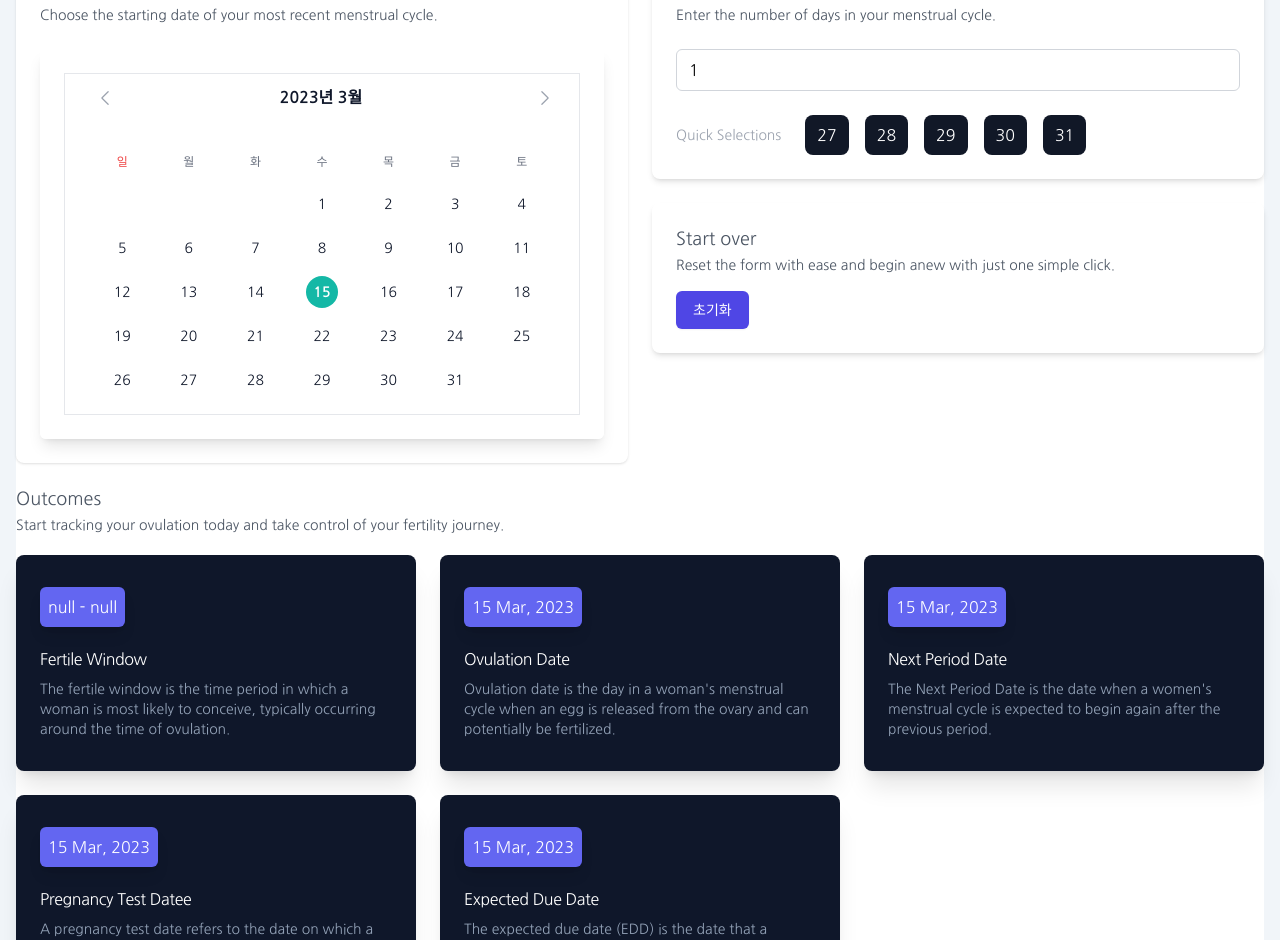
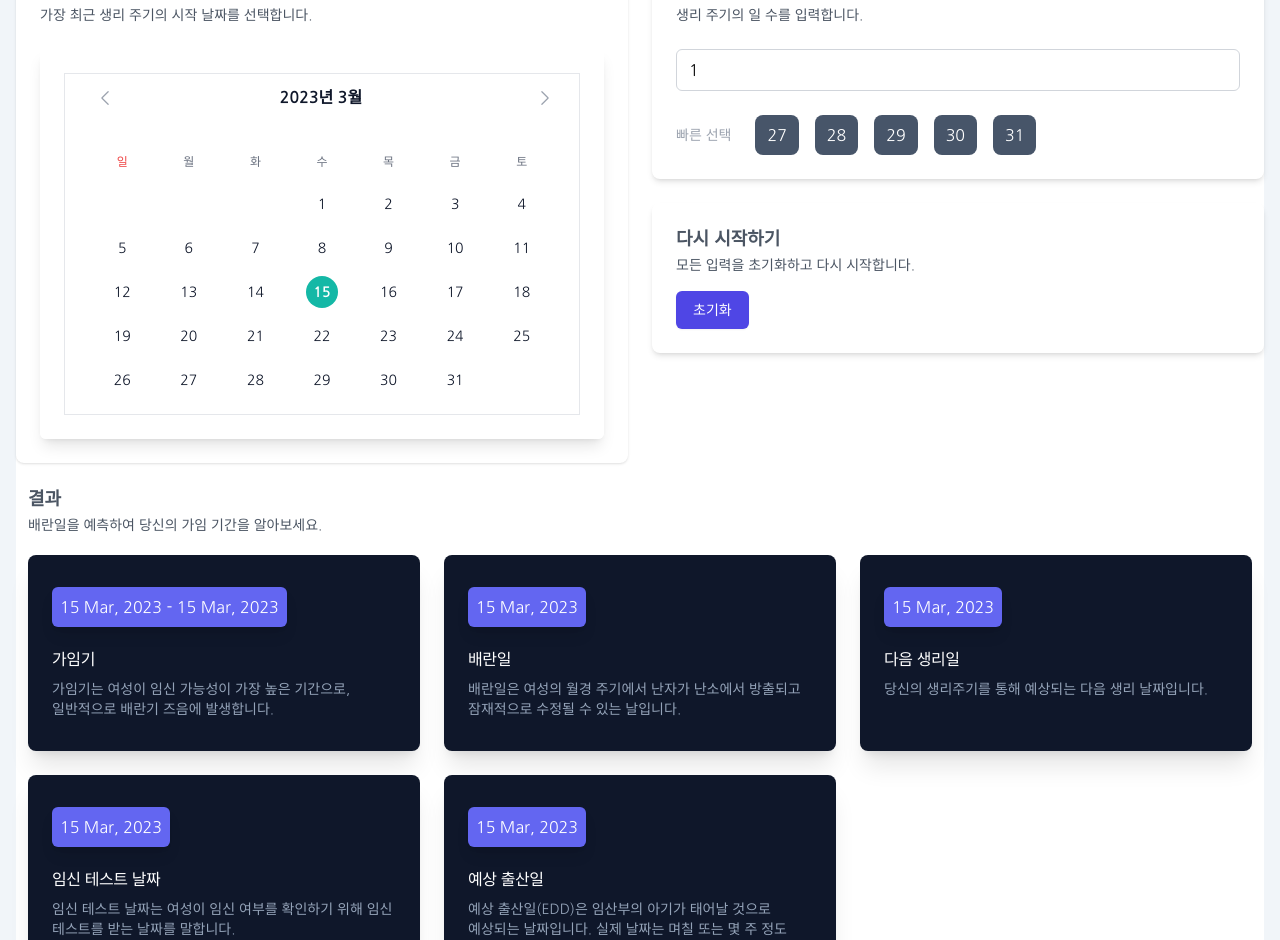
Before and after one commit to min33sky/ovulation-calculator, a Next.js app: page / in a window 1280 px wide. Shown: the part 447-1387 px from the top of the page. Built offline with nearby package versions, Linux system fonts and the light colour scheme.

Commit message:
feat: korean

```diff
--- a/app/page.tsx
+++ b/app/page.tsx
@@ -12,9 +12,9 @@ export default function Home() {
               배란일 계산기
             </h2>
             <p className="mt-2 text-3xl font-bold tracking-tight text-gray-900 sm:text-4xl">
-              배란 주기를 결정하세요.
+              당신의 배란일을 알아봅시다.
             </p>
-            <p className="mx-auto mt-6 max-w-2xl text-lg leading-8 text-gray-600">
+            <p className="mx-auto mt-6 max-w-2xl break-keep text-justify text-lg leading-8 text-gray-600 ">
               이 계산기를 사용하여 배란 가능성이 높은 시기를 식별하여 가임일을
               파악하세요. 생리 기간은 사람마다 다르고, 달마다 다를 수 있기
               때문에 이 도구는 여러분이 자신의 주기를 더 잘 이해할 수 있도록
--- a/components/Calculator.tsx
+++ b/components/Calculator.tsx
@@ -14,8 +14,8 @@ export default function Calculator() {
           <div className="col-span-3 sm:col-span-2">
             <div className="rounded-lg p-3 shadow sm:p-4 md:p-6">
               <Headline
-                primary="Last period"
-                secondary="Choose the starting date of your most recent menstrual cycle."
+                primary="마지막 생리일"
+                secondary="가장 최근 생리 주기의 시작 날짜를 선택합니다."
               />
 
               <div className="mt-6">
@@ -28,8 +28,8 @@ export default function Calculator() {
             <div className="grid grid-cols-1 gap-6">
               <div className="rounded-lg p-3 shadow-md sm:p-4 md:p-6">
                 <Headline
-                  primary="Cycle length"
-                  secondary="Enter the number of days in your menstrual cycle."
+                  primary="생리 주기"
+                  secondary="생리 주기의 일 수를 입력합니다."
                 />
 
                 <div className="mt-6">
@@ -45,8 +45,8 @@ export default function Calculator() {
 
               <div className="rounded-lg p-3 shadow-md sm:p-4 md:p-6">
                 <Headline
-                  primary="Start over"
-                  secondary="Reset the form with ease and begin anew with just one simple click."
+                  primary="다시 시작하기"
+                  secondary="모든 입력을 초기화하고 다시 시작합니다."
                 />
 
                 <div className="mt-4">
@@ -67,7 +67,7 @@ export default function Calculator() {
         <div className="mt-6">
           {/* TODO: lastPeriod && cycleLength가 True여야 보여주기 */}
           <Outcomes
-            fertileWindow={[]}
+            fertileWindow={[Date.now(), Date.now()]}
             expectedDueDate={null}
             nextPeriod={null}
             ovulationDate={null}
--- a/components/Card.tsx
+++ b/components/Card.tsx
@@ -17,7 +17,7 @@ export default function Card({ date, title, description }: Props) {
       <h3 className="mt-5 text-base font-medium tracking-tight text-white">
         {title}
       </h3>
-      <p className="mt-2 text-sm text-slate-400">{description}</p>
+      <p className="mt-2 break-keep text-sm text-slate-400">{description}</p>
     </article>
   );
 }
--- a/components/CycleLength.tsx
+++ b/components/CycleLength.tsx
@@ -9,9 +9,7 @@ export default function CycleLength({ onQuickSelection }: Props) {
   return (
     <article className="mt-6 flex flex-1 flex-col sm:items-stretch sm:justify-start md:flex-row">
       <div className="mb-2 flex items-center md:mb-0">
-        <span className="text-sm font-medium text-gray-400">
-          Quick Selections
-        </span>
+        <span className="text-sm font-medium text-gray-400">빠른 선택</span>
       </div>
 
       <div className="md:ml-6">
--- a/components/Headline.tsx
+++ b/components/Headline.tsx
@@ -8,7 +8,7 @@ interface Props {
 export default function Headline({ primary, secondary }: Props) {
   return (
     <>
-      <h3 className="text-lg font-medium leading-6 text-gray-600">{primary}</h3>
+      <h3 className="text-lg font-bold leading-6 text-gray-600">{primary}</h3>
       <p className="mt-1 text-sm text-gray-600">{secondary}</p>
     </>
   );
--- a/components/Outcomes.tsx
+++ b/components/Outcomes.tsx
@@ -5,7 +5,7 @@ import Card from './Card';
 import Headline from './Headline';
 
 interface Props {
-  fertileWindow: [Date, Date];
+  fertileWindow: [number, number];
   ovulationDate: Date | null;
   nextPeriod: Date | null;
   pregnancyTestDay: Date | null;
@@ -23,10 +23,10 @@ export default function Outcomes({
   expectedDueDate,
 }: Props) {
   return (
-    <>
+    <div className="px-3">
       <Headline
-        primary="Outcomes"
-        secondary="Start tracking your ovulation today and take control of your fertility journey."
+        primary="결과"
+        secondary="배란일을 예측하여 당신의 가임 기간을 알아보세요."
       />
 
       <div className="mt-5 grid grid-cols-1 gap-6 md:grid-cols-3">
@@ -35,34 +35,34 @@ export default function Outcomes({
             fertileWindow[0],
             PUBLIC_DATE_FORMAT,
           )} - ${toFormatted(fertileWindow[1], PUBLIC_DATE_FORMAT)}`}
-          title="Fertile Window"
-          description="The fertile window is the time period in which a woman is most likely to conceive, typically occurring around the time of ovulation."
+          title="가임기"
+          description="가임기는 여성이 임신 가능성이 가장 높은 기간으로, 일반적으로 배란기 즈음에 발생합니다."
         />
 
         <Card
           date={toFormatted(ovulationDate ?? Date.now(), PUBLIC_DATE_FORMAT)}
-          title="Ovulation Date"
-          description="Ovulation date is the day in a woman's menstrual cycle when an egg is released from the ovary and can potentially be fertilized."
+          title="배란일"
+          description="배란일은 여성의 월경 주기에서 난자가 난소에서 방출되고 잠재적으로 수정될 수 있는 날입니다."
         />
 
         <Card
           date={toFormatted(nextPeriod ?? Date.now(), PUBLIC_DATE_FORMAT)}
-          title="Next Period Date"
-          description="The Next Period Date is the date when a women's menstrual cycle is expected to begin again after the previous period."
+          title="다음 생리일"
+          description="당신의 생리주기를 통해 예상되는 다음 생리 날짜입니다."
         />
 
         <Card
           date={toFormatted(pregnancyTestDay ?? Date.now(), PUBLIC_DATE_FORMAT)}
-          title="Pregnancy Test Datee"
-          description="A pregnancy test date refers to the date on which a woman takes a pregnancy test to determine if she is pregnant."
+          title="임신 테스트 날짜"
+          description="임신 테스트 날짜는 여성이 임신 여부를 확인하기 위해 임신 테스트를 받는 날짜를 말합니다."
         />
 
         <Card
           date={toFormatted(expectedDueDate ?? Date.now(), PUBLIC_DATE_FORMAT)}
-          title="Expected Due Date"
-          description="The expected due date (EDD) is the date that a pregnant woman's baby is expected to be born. The actual due date may vary by a few days or weeks."
+          title="예상 출산일"
+          description="예상 출산일(EDD)은 임산부의 아기가 태어날 것으로 예상되는 날짜입니다. 실제 날짜는 며칠 또는 몇 주 정도 차이가 날 수 있습니다."
         />
       </div>
-    </>
+    </div>
   );
 }
--- a/components/Tag.tsx
+++ b/components/Tag.tsx
@@ -7,7 +7,7 @@ export default function Tag({ onQuickSelection, value }: Props) {
   return (
     <span
       onClick={() => onQuickSelection(value)}
-      className="cursor-pointer rounded-lg bg-gray-900 px-3 py-2 text-white"
+      className="cursor-pointer rounded-lg bg-slate-600 px-3 py-2 text-white transition hover:bg-slate-800 hover:ring hover:ring-slate-300 hover:ring-offset-1"
     >
       {value}
     </span>
```
